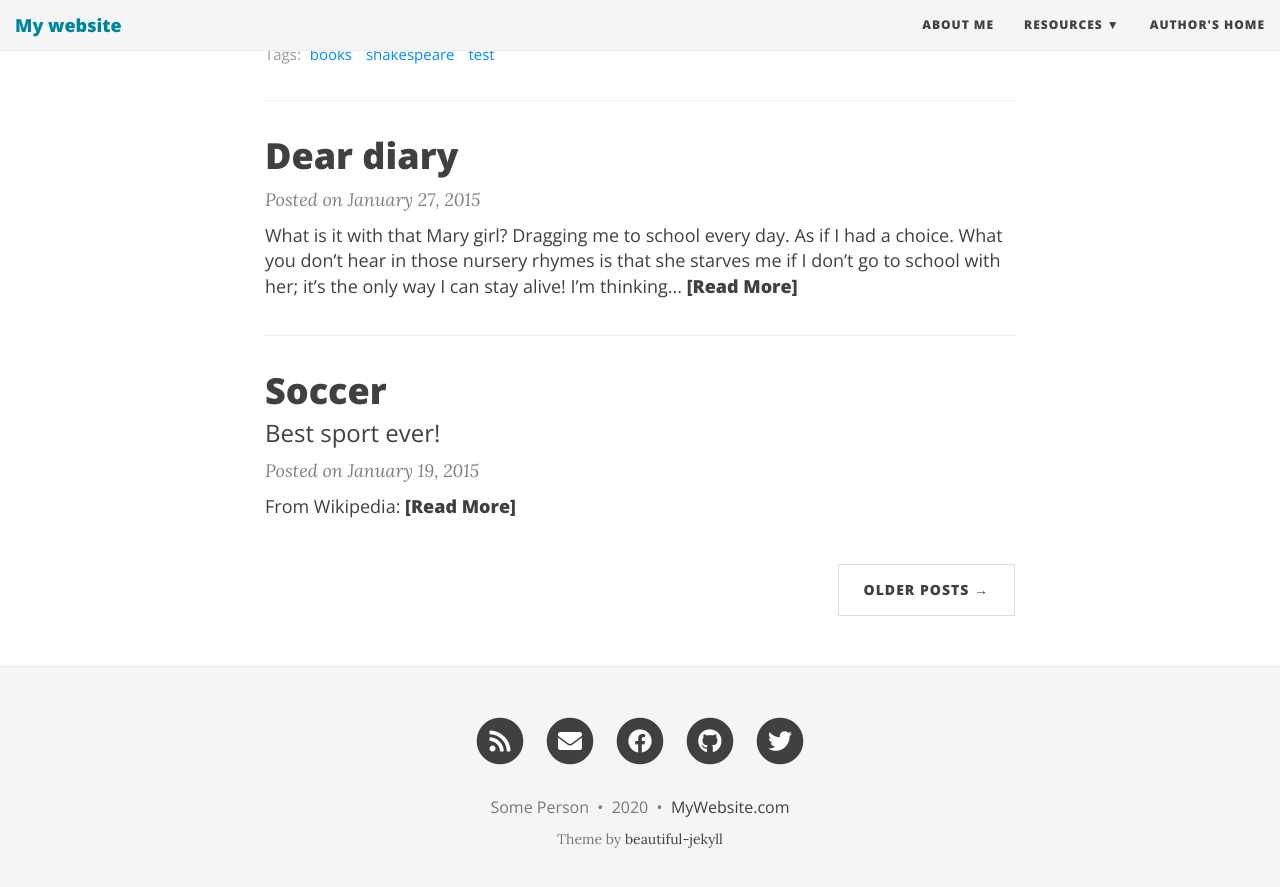
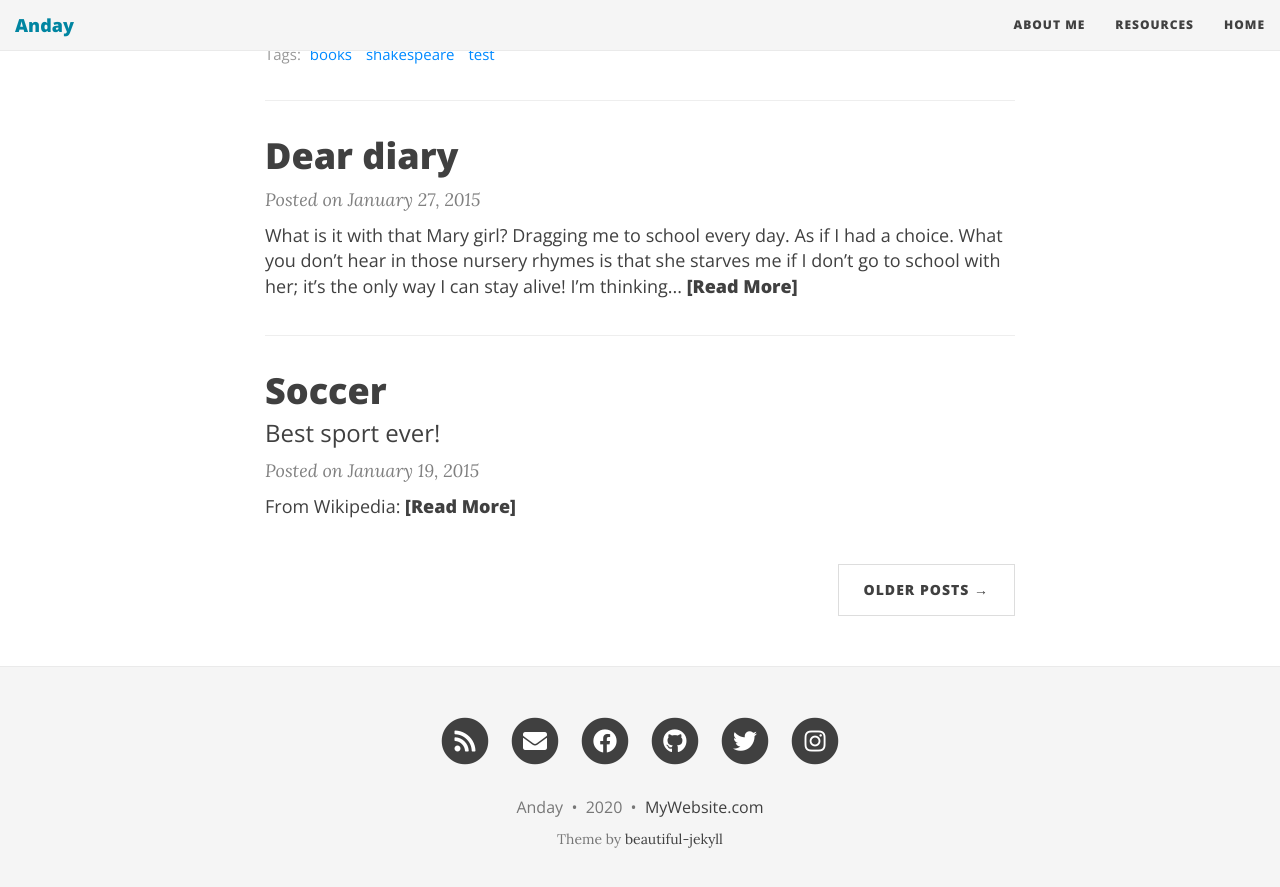
Before and after one commit to and4yy/anday, a Jekyll site: the page built from index.html, in a window 1280 px wide and 900 px high, scrolled down 1134 px. Shown: the top 887 px of the window. Built offline with Jekyll 4.4.1, drawn with Linux system fonts in a browser that asks for light colours; nearby versions of some CDN libraries; the list of posts is cut into pages by our own code; some of the changed lines change nothing that is shown.

Commit message:
Update _config.yml

```diff
--- a/_config.yml
+++ b/_config.yml
@@ -1,7 +1,7 @@
 # --- General options --- #
 
 # Name of website
-title: My website
+title: Anday
 
 # Short description of your site
 description: A virtual proof that I'm awesome
@@ -22,9 +22,7 @@ description: A virtual proof that I'm awesome
 navbar-links:
   About Me: "aboutme"
   Resources:
-    - Beautiful Jekyll: "http://deanattali.com/beautiful-jekyll/"
-    - Learn markdown: "http://www.markdowntutorial.com/"
-  Author's home: "http://deanattali.com"
+  Home: "http://anday.xyz"
 
 # Image to show in the navigation bar - image must be a square (width = height)
 # Remove this parameter if you don't want an image in the navbar
@@ -61,7 +59,7 @@ footer-link-col: "#404040"
 # Change all these values or delete the ones you don't want.
 # Important: you must keep the "name" parameter, everything else you can remove
 author:
-  name: Some Person
+  name: Anday
 
 # Select your active Social Network Links.
 # Uncomment the links you want to show in the footer and add your information to each link.
@@ -69,20 +67,19 @@ author:
 # If you want to add a new link that isn't here, you'll need to also edit the file _data/SocialNetworks.yml
 social-network-links:
   rss: true
-  email: "someone@example.com"
-  facebook: deanattali
-  github: daattali
-  twitter: daattali
+  email: "anday@mail.com"
+  facebook: And4yy
+  github: #
+  twitter: And4yy
 #  reddit: yourname
-#  linkedin: daattali
+#  linkedin:
 #  xing: yourname
-#  stackoverflow: "3943160/daattali"
-#  snapchat: deanat78
-#  instagram: deanat78
-#  youtube: user/deanat78
+#  snapchat:
+  instagram: And4yy
+#  youtube: user/
 #  spotify: yourname
 #  telephone: +14159998888
-#  steam: deanat78
+#  steam:
 #  twitch: yourname
 #  yelp: yourname
 
@@ -90,7 +87,7 @@ social-network-links:
 share-links-active:
   twitter: true
   facebook: true
-  linkedin: true
+  linkedin: no
 
 # How to display the link to the website in the footer
 # Remove this if you don't want a link in the footer
@@ -126,7 +123,7 @@ url-pretty: "MyWebsite.com"  # eg. "deanattali.com/beautiful-jekyll"
 
 # To use Staticman comments, fill in repository, branch, and endpoint
 staticman:
-  repository : # GitHub username/repository eg. "daattali/beautiful-jekyll"
+  repository : # GitHub username/repository eg. "anday/beautiful-jekyll"
   branch     : master # If you're not using `master` branch, then you also need to update the `branch` parameter in `staticman.yml`
   endpoint   : # URL of your own deployment, with a trailing slash (will fallback to a public GitLab instance) eg. https://<your-api>/v3/entry/github/
   reCaptcha:
@@ -138,7 +135,7 @@ staticman:
 # To use Utterances comments: (1) fill in repository (make sure the repository is public), (2) Enable Issues in your repository, (3) Install the Utterances app in your repository https://github.com/apps/utterances
 # See more details about the parameters below at https://utteranc.es/
 utterances:
-  repository: # GitHub username/repository eg. "daattali/beautiful-jekyll"
+  repository: # GitHub username/repository eg. "beautiful-jekyll"
   issue-term: title   # Mapping between blog posts and GitHub issues
   theme: github-light # Utterances theme
   label: blog-comments # Label that will be assigned to GitHub Issues created by Utterances
```
